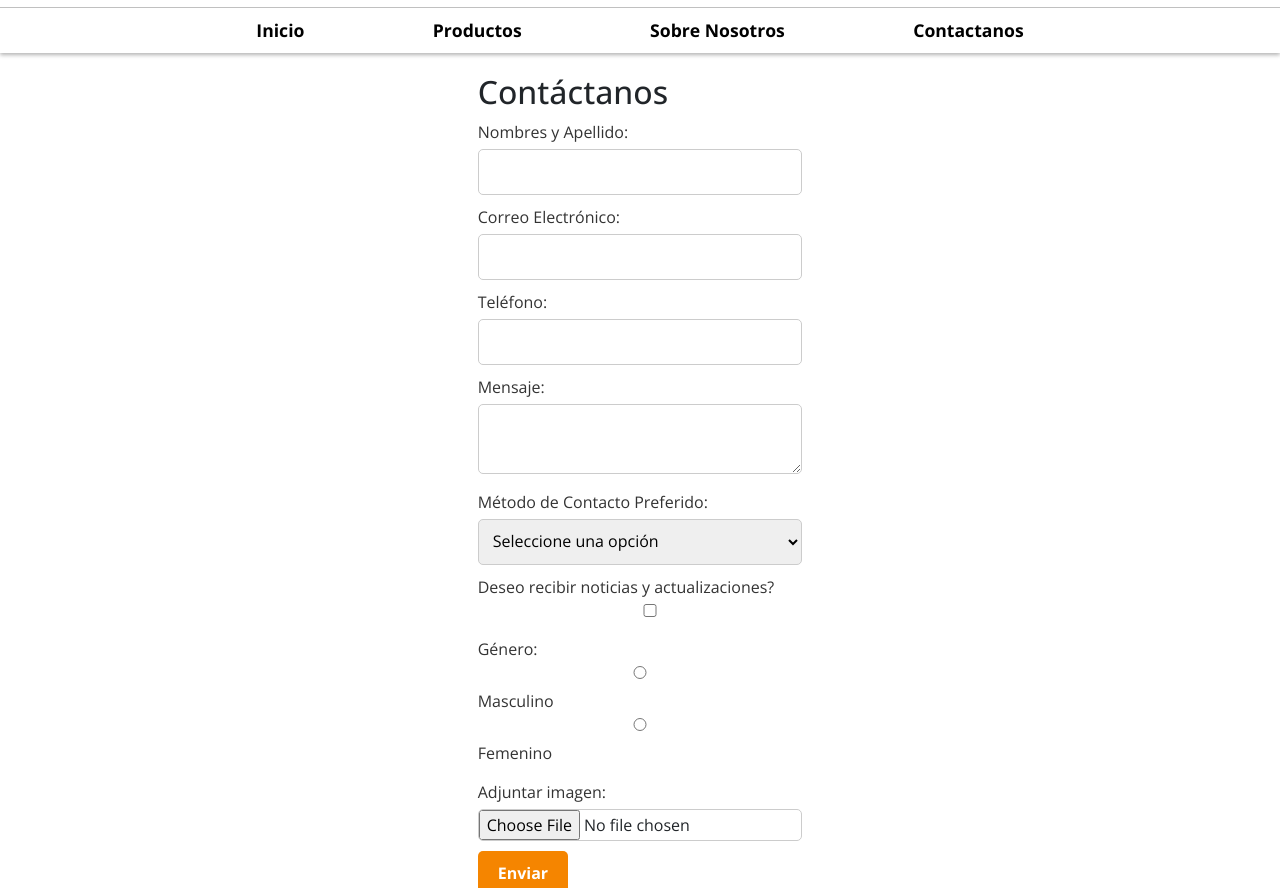
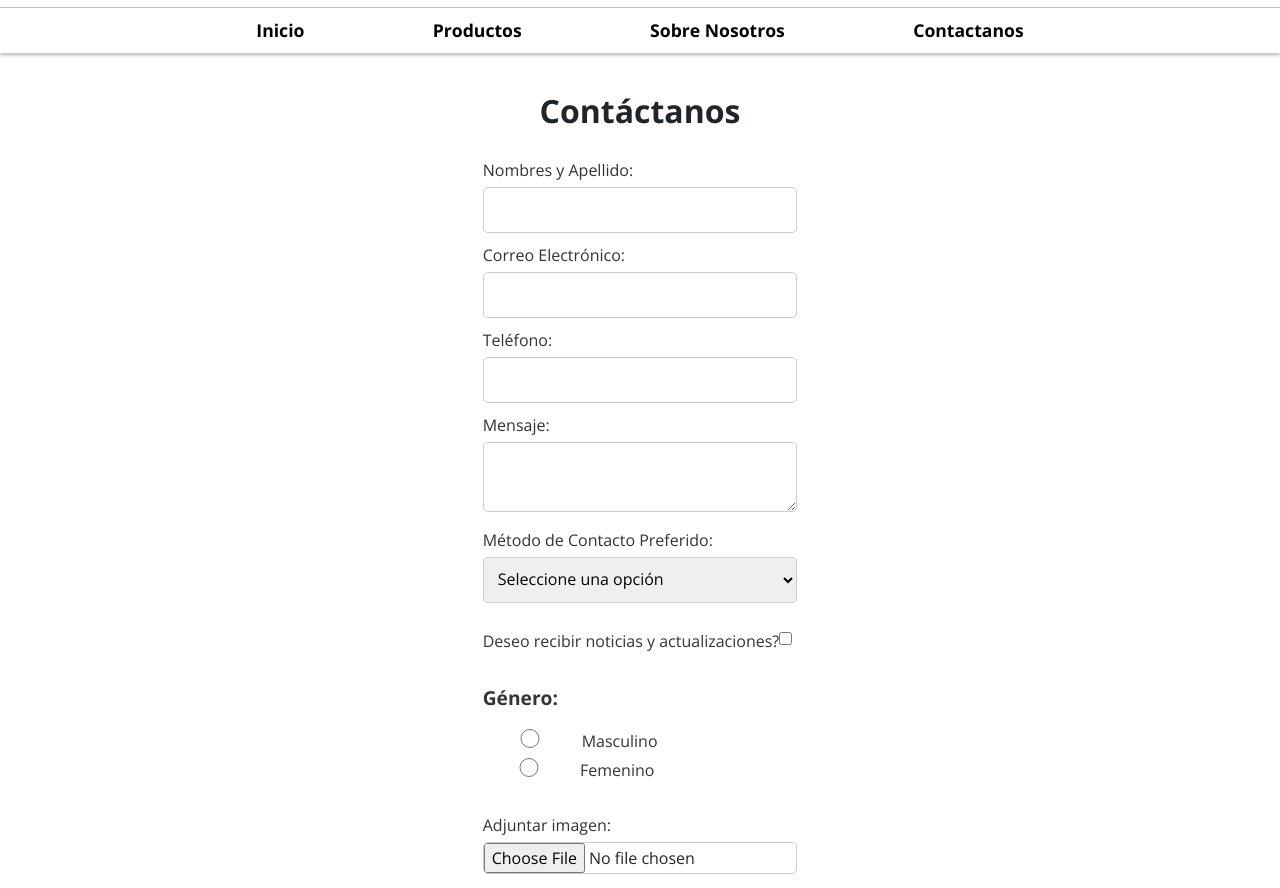
Before and after one commit to nicolas-rizzo/pet-shop, a plain HTML site: page pages/contactanos.html in a window 1280 px wide. Shown: the part 60-948 px from the top of the page. Drawn offline with nearby package versions, Linux system fonts and the light colour scheme.

Commit message:
Mejorando semantica y estilos en contactos

```diff
--- a/pages/contactanos.html
+++ b/pages/contactanos.html
@@ -63,11 +63,15 @@
                     </div>
 
                     <div class="radio-group">
-                        <label>Género:</label>
-                        <input type="radio" id="male" name="gender" value="male" required>
-                        <label for="male">Masculino</label>
-                        <input type="radio" id="female" name="gender" value="female" required>
-                        <label for="female">Femenino</label>
+                        <label class="tituloGenero">Género:</label>
+                        <div class="generos">
+                            <input type="radio" id="male" name="gender" value="male" required>
+                            <label for="male">Masculino</label>
+                        </div>
+                        <div class="generos">
+                            <input type="radio" id="female" name="gender" value="female" required>
+                            <label for="female">Femenino</label>
+                        </div>
                     </div>
 
                     <div class="image-group">
--- a/styles/contactanos.css
+++ b/styles/contactanos.css
@@ -1,3 +1,5 @@
+@import url(./base.css);
+
 main {
     display: flex;
     justify-content: center;
@@ -10,7 +12,11 @@ main {
     width: 100%;
     box-sizing: border-box;
 }
-
+.contact-form h2{
+    text-align: center;
+    padding: 1.2rem 0;
+    font-weight: bold;
+}
 .contact-form label {
     display: block;
     margin-bottom: 5px;
@@ -31,6 +37,9 @@ main {
 .contact-form .checkbox-group,
 .contact-form .radio-group {
     margin-bottom: 10px;
+    display: flex;
+    justify-content: center;
+    align-items: center;
 }
 
 .contact-form .checkbox-group input,
@@ -44,13 +53,20 @@ main {
 
 .contact-form .radio-group {
     display: flex;
-    align-items: center;
-    flex-wrap: wrap; /* Para que se ajuste en pantallas pequeñas */
+    flex-direction: column;
+    align-items: start;
+    justify-content: center;
+    /* flex-wrap: wrap; Para que se ajuste en pantallas pequeñas */
 }
 
 .contact-form .radio-group label {
     white-space: nowrap; /* Evitar múltiples líneas en pantallas grandes */
     flex: 1; /* Para tomar el espacio disponible */
+}
+.tituloGenero{
+    font-size: 1.2rem;
+    font-weight: bold;
+    padding-bottom: 0.7rem;
 }
 
 .contact-form .radio-group input {
@@ -85,16 +101,22 @@ main {
 
 .contact-form .checkbox-group {
     display: flex;
+    justify-content: center;
     align-items: center;
-    flex-wrap: wrap; /* Para que se ajuste en pantallas pequeñas */
+    padding: 1rem 0;
+    /*flex-wrap: wrap;  Para que se ajuste en pantallas pequeñas */
 }
 
 .contact-form .checkbox-group label {
     white-space: nowrap; /* Evitar múltiples líneas en pantallas grandes */
     flex: 1; /* Para tomar el espacio disponible */
 }
-
-.contact-form .checkbox-group input {
-    margin-left: 10px;
-    flex-shrink: 0; /* Para que no se encoja el input */
+.generos{
+    display: flex;
 }
+.image-group{
+    margin: 1.6rem 0;
+}
+.button{
+    width: 100%;
+}
```
Also changed, not shown: index.html (+1 -1 lines), pages/sobreNosotros.html (+0 -1 lines).
